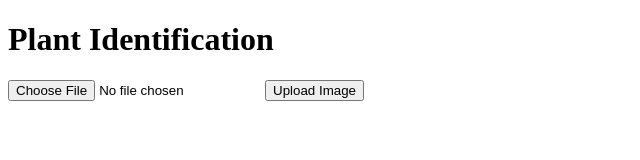
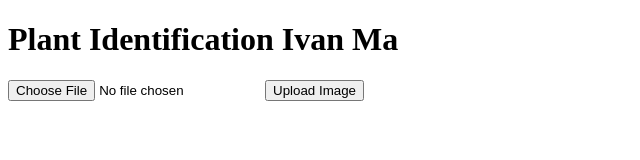
Before and after one commit to haihanich/plantid, a website: page public/index.html in a window 1280 px wide. Shown: the whole page, without its empty margins (0-640 px from the left). Drawn offline with Linux system fonts and the light colour scheme.

Commit message:
upgrade UI

```diff
--- a/public/index.html
+++ b/public/index.html
@@ -9,7 +9,7 @@
 </head>
 
 <body>
-    <h1>Plant Identification</h1>
+    <h1>Plant Identification Ivan Ma</h1>
     <form id="uploadForm" enctype="multipart/form-data">
         <input type="file" name="image" accept="image/*">
         <button type="submit">Upload Image</button>
```
